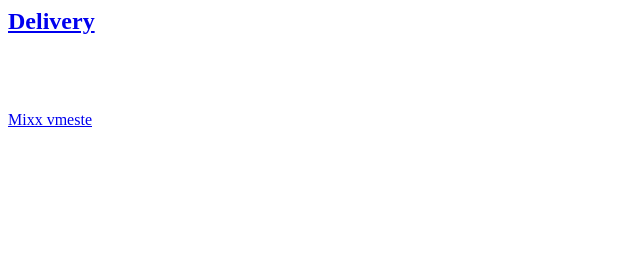
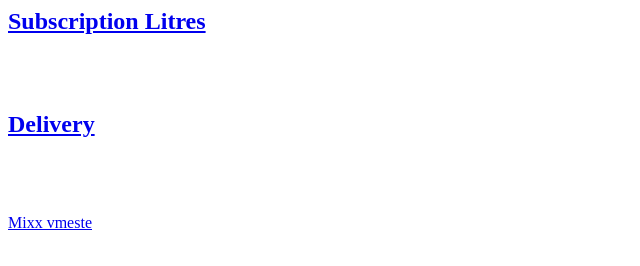
Before and after one commit to abcdeiko/abcdeiko.github.io, a plain HTML site: page index.html in a window 1280 px wide. Shown: the whole page, without its empty margins (0-640 px from the left). Drawn offline with Linux system fonts and the light colour scheme.

Commit message:
Update index.html

```diff
--- a/index.html
+++ b/index.html
@@ -1,6 +1,8 @@
 <html>
 <body>
-
+  <h2><a href="https://lk.rt.ru/#service_internet_subscriptions_litres">Subscription Litres</a></h2>
+  <br/>
+  <br/>
   <h2><a href="https://lk.rt.ru/#delivery-equipment/33b08d3a-650e-41bf-b6f6-d66b09aeaf01">Delivery</a></h2>
   <br/>
   <br/>
```
